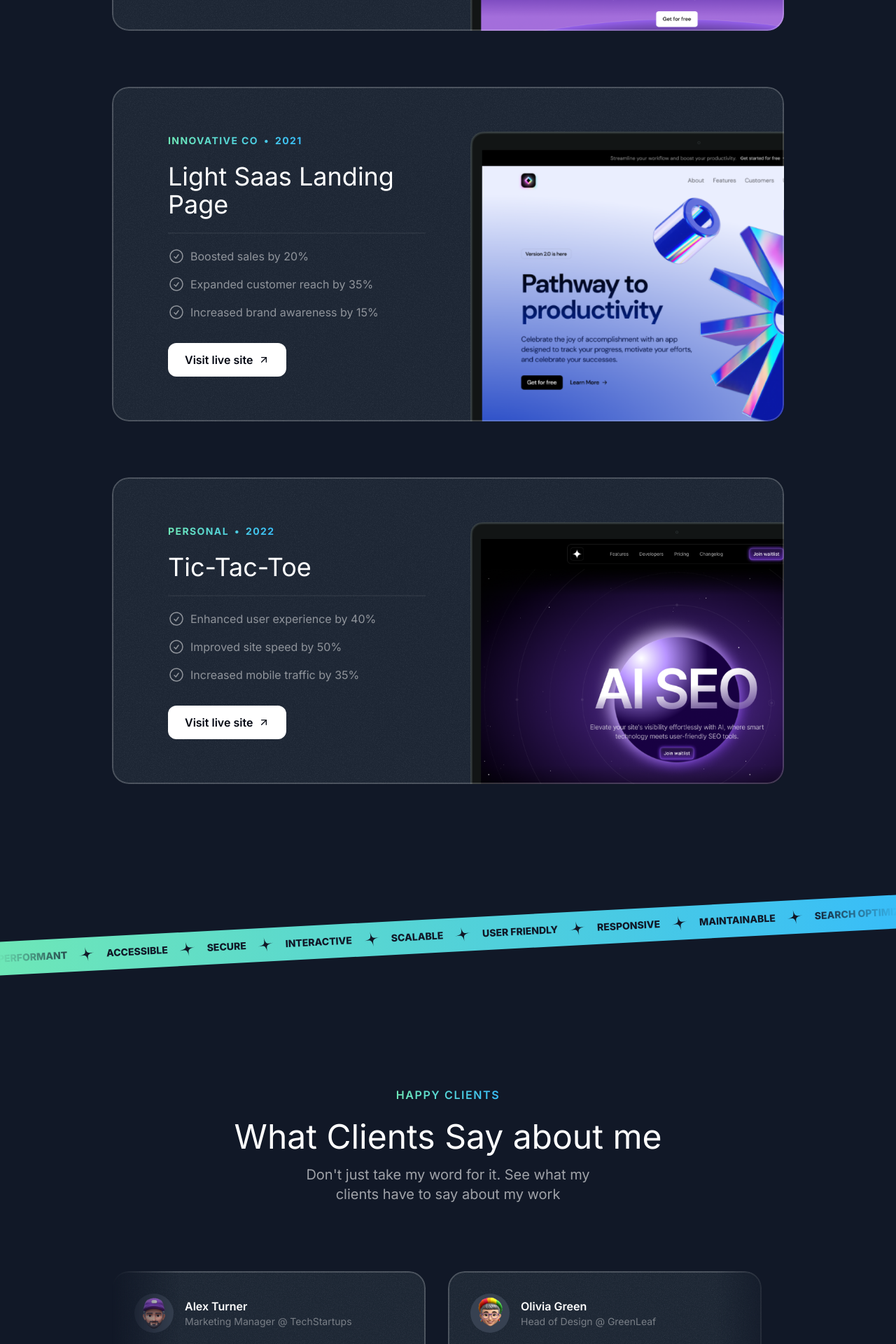
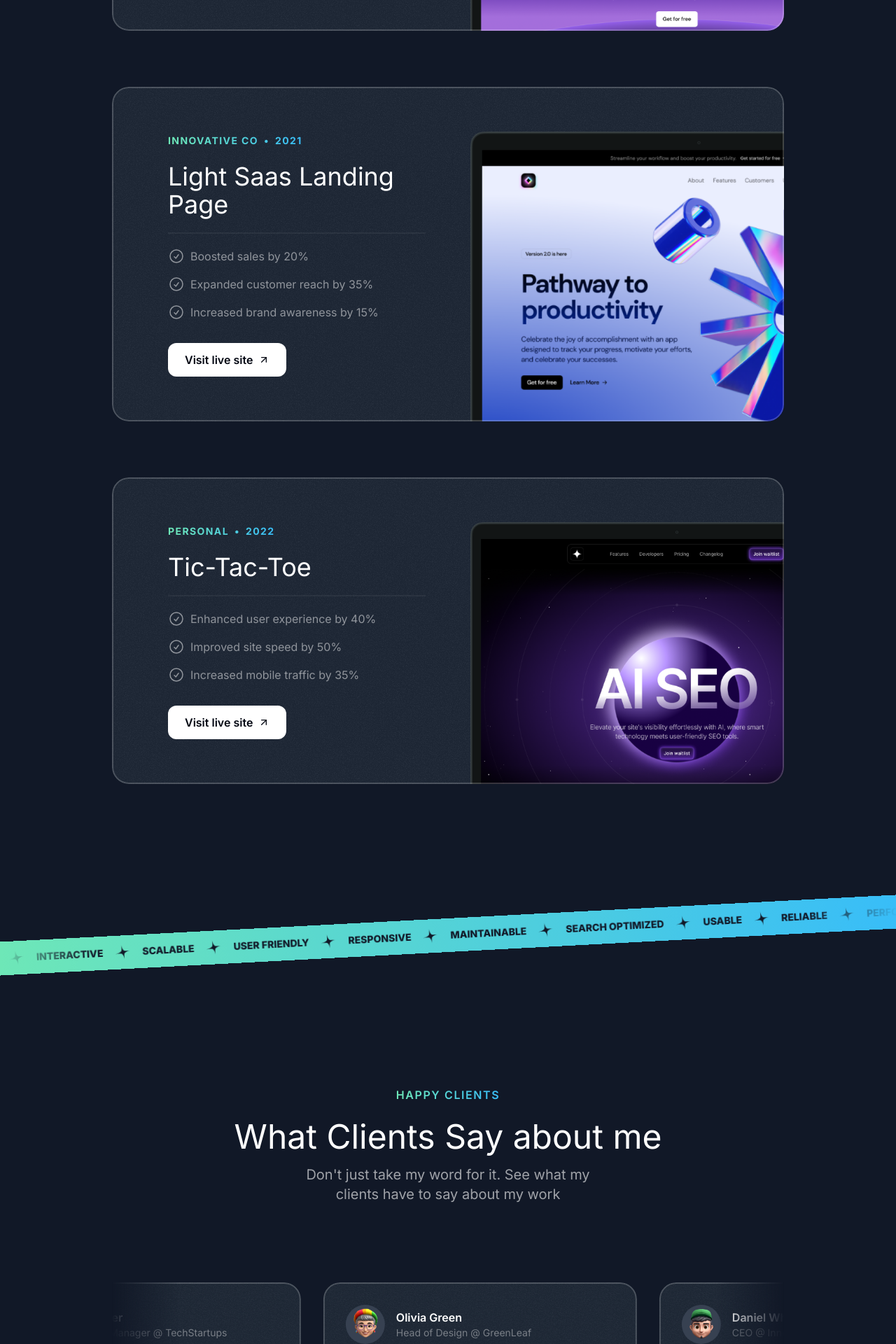
Before and after one commit to suystha7/Portfolio, a Next.js app: page / in a window 1280 px wide. Shown: the part 1660-3580 px from the top of the page at 70% size. Built offline with nearby package versions, Linux system fonts and the light colour scheme; a web font is replaced by a local one.

Commit message:
added animations

```diff
--- a/package.json
+++ b/package.json
@@ -10,7 +10,7 @@
   },
   "dependencies": {
     "@svgr/webpack": "^8.1.0",
-    "framer-motion": "^11.3.21",
+    "framer-motion": "^11.18.2",
     "next": "14.2.5",
     "react": "^18",
     "react-dom": "^18",
--- a/src/components/Card.tsx
+++ b/src/components/Card.tsx
@@ -1,11 +1,12 @@
 import grainImage from "@/assets/images/grain.jpg";
-import { PropsWithChildren } from "react";
+import { ComponentPropsWithoutRef, PropsWithChildren } from "react";
 import { twMerge } from "tailwind-merge";
 
 export const Card = ({
   className,
   children,
-}: PropsWithChildren<{ className?: string }>) => {
+  ...other
+}: ComponentPropsWithoutRef<"div">) => {
   return (
     <>
       <div
@@ -13,6 +14,7 @@ export const Card = ({
           "bg-gray-800 rounded-3xl relative z-0 after:content-[''] overflow-hidden after:z-10 after:absolute after:inset-0 after:outline-2 after:outline after:-outline-offset-2 after:rounded-3xl after:outline-white/20 after:pointer-events-none",
           className
         )}
+        {...other}
       >
         <div
           className="absolute inset-0 -z-10 opacity-5"
--- a/src/components/ToolboxItem.tsx
+++ b/src/components/ToolboxItem.tsx
@@ -1,4 +1,4 @@
-import React from "react";
+import React, { Fragment } from "react";
 import { TechIcon } from "./TechIcon";
 import { twMerge } from "tailwind-merge";
 
@@ -23,6 +23,9 @@ export const ToolboxItem = ({
             itemsWrapperClassName
           )}
         >
+          {[...new Array(2)].fill(0).map((_, idx) => {
+            return (
+              <Fragment key={idx}>
                 {items.map((toolboxItem) => (
                   <div
                     key={toolboxItem.title}
@@ -32,6 +35,9 @@ export const ToolboxItem = ({
                     <span className="font-semibold">{toolboxItem.title}</span>
                   </div>
                 ))}
+              </Fragment>
+            );
+          })}
         </div>
       </div>
     </>
--- a/src/sections/About.tsx
+++ b/src/sections/About.tsx
@@ -1,3 +1,4 @@
+"use client";
 import Image from "next/image";
 import { Card } from "@/components/Card";
 import { SectionHeader } from "@/components/SectionHeader";
@@ -7,8 +8,12 @@ import SmileEmoji from "@/assets/images/memoji-smile.png";
 import { myHobbies, toolboxItems } from "@/data";
 import { CardHeader } from "@/components/CardHeader";
 import { ToolboxItem } from "@/components/ToolboxItem";
+import { motion } from "framer-motion";
+import { useRef } from "react";
 
 export const AboutSection = () => {
+  const constraintRef = useRef(null);
+
   return (
     <div>
       <section className="py-20 lg:py-28">
@@ -38,11 +43,15 @@ export const AboutSection = () => {
                   digital experiences"
                   className=""
                 />
-                <ToolboxItem items={toolboxItems} className="" />
+                <ToolboxItem
+                  items={toolboxItems}
+                  className=""
+                  itemsWrapperClassName="animate-move-left [animation-duration:30s]"
+                />
                 <ToolboxItem
                   items={toolboxItems}
                   className="mt-6"
-                  itemsWrapperClassName="-translate-x-1/2"
+                  itemsWrapperClassName="animate-move-right [animation-duration:15s]"
                 />
               </Card>
             </div>
@@ -54,21 +63,23 @@ export const AboutSection = () => {
                   description="Explore my interests & hobbies beyond the digital relam"
                   className="px-6 py-6"
                 />
-                <div className="relative flex-1">
+                <div className="relative flex-1" ref={constraintRef}>
                   {myHobbies.map((myHobby) => (
-                    <div
+                    <motion.div
                       key={myHobby.title}
                       className="inline-flex items-center gap-2 px-6 bg-gradient-to-r from-emerald-300 to-sky-400 rounded-full py-1.5 absolute"
                       style={{
                         left: myHobby.left,
                         top: myHobby.top,
                       }}
+                      drag
+                      dragConstraints={constraintRef}
                     >
                       <span className="font-medium text-gray-950">
                         {myHobby.title}
                       </span>
                       <span>{myHobby.emoji}</span>
-                    </div>
+                    </motion.div>
                   ))}
                 </div>
               </Card>
@@ -79,7 +90,9 @@ export const AboutSection = () => {
                   alt="map image"
                   className="h-full w-full object-cover object-left-top"
                 />
-                <div className="absolute top-1/2 left-1/2 -translate-x-1/2 -translate-y-1/2 size-20 rounded-full bg-gradient-to-r from-emerald-300 to-sky-400 after:content-[''] after:absolute  after:inset-0 after:outline after:outline-2 after:-outline-offset-2 after:rounded-full after:outline-gray-950/30">
+                <div className="absolute top-1/2 left-1/2 -translate-x-1/2 -translate-y-1/2 size-20 rounded-full after:content-[''] after:absolute  after:inset-0 after:outline after:outline-2 after:-outline-offset-2 after:rounded-full after:outline-gray-950/30">
+                  <div className="absolute inset-0 rounded-full bg-gradient-to-r from-emerald-300 to-sky-400 -z-20 animate-ping [animation-duration:2s]"></div>
+                  <div className="absolute inset-0 rounded-full bg-gradient-to-r from-emerald-300 to-sky-400 -z-10"></div>
                   <Image src={SmileEmoji} alt="smile" className="size-20" />
                 </div>
               </Card>
--- a/src/sections/Projects.tsx
+++ b/src/sections/Projects.tsx
@@ -16,10 +16,13 @@ export const ProjectsSection = () => {
         />
 
         <div className="flex flex-col mt-10 md:mt-20 gap-20">
-          {portfolioProjects.map((project) => (
+          {portfolioProjects.map((project, index) => (
             <Card
               key={project.title}
-              className="px-8 pt-8 pb-0 md:pt-12 md:px-10 lg:pt-16 lg:px-20"
+              className="px-8 pt-8 pb-0 md:pt-12 md:px-10 lg:pt-16 lg:px-20 sticky"
+              style={{
+                top: `calc(64px + ${index * 30}px`,
+              }}
             >
               <div className="lg:grid lg:grid-cols-2 lg:gap-16">
                 <div className="lg:pb-16">
--- a/src/sections/Tape.tsx
+++ b/src/sections/Tape.tsx
@@ -1,12 +1,16 @@
 import Star from "@/assets/icons/star.svg";
 import { words } from "@/data";
+import { Fragment } from "react";
 
 export const TapeSection = () => {
   return (
-    <div className="py-16 lg:py-24  overflow-x-clip ">
+    <div className="py-16 lg:py-24 overflow-x-clip ">
       <div className="bg-gradient-to-r from-emerald-300 to-sky-400 -rotate-3 -mx-1">
         <div className="flex mask-gradient-t">
-          <div className="flex flex-none gap-4 py-3">
+          <div className="flex flex-none gap-4 pr-4 py-3 animate-move-left [animation-duration:30s] ">
+            {[...new Array(2)].fill(0).map((_, idx) => {
+              return (
+                <Fragment key={idx}>
                   {words.map((word) => (
                     <div key={word} className="inline-flex items-center gap-4">
                       <span className="text-gray-900 uppercase font-extrabold text-sm">
@@ -15,6 +19,9 @@ export const TapeSection = () => {
                       <Star className="size-6 text-gray-900 -rotate-12" />
                     </div>
                   ))}
+                </Fragment>
+              );
+            })}
           </div>
         </div>
       </div>
--- a/src/sections/Testimonials.tsx
+++ b/src/sections/Testimonials.tsx
@@ -2,6 +2,7 @@ import Image from "next/image";
 import { SectionHeader } from "@/components/SectionHeader";
 import { Card } from "@/components/Card";
 import { testimonials } from "@/data";
+import { Fragment } from "react";
 
 export const TestimonialsSection = () => {
   return (
@@ -14,12 +15,15 @@ export const TestimonialsSection = () => {
         about my work"
         />
 
-        <div className="mt-16 lg:mt-24 flex overflow-x-clip mask-gradient-t">
-          <div className="flex flex-none gap-8">
+        <div className="mt-12 lg:mt-24 flex overflow-x-clip mask-gradient-t py-4 -my-4">
+          <div className="flex flex-none gap-8 pr-8 animate-move-left [animation-duration:90s] hover:[animation-play-state:paused]">
+            {[...new Array(2)].fill(0).map((_, idx) => {
+              return (
+                <Fragment key={idx}>
                   {testimonials.map((testimonial) => (
                     <Card
                       key={testimonial.name}
-                className="max-w-xs md:p-8 md:max-w-md p-6"
+                      className="max-w-xs md:p-8 md:max-w-md p-6 hover:-rotate-3 transition duration-300"
                     >
                       <div className="flex gap-4 items-center">
                         <div className="size-14 bg-gray-700 inline-flex items-center justify-center rounded-full flex-shrink-0">
@@ -30,7 +34,9 @@ export const TestimonialsSection = () => {
                           />
                         </div>
                         <div>
-                    <div className="font-semibold">{testimonial.name}</div>
+                          <div className="font-semibold">
+                            {testimonial.name}
+                          </div>
                           <div className="text-sm text-white/40">
                             {testimonial.position}
                           </div>
@@ -41,6 +47,9 @@ export const TestimonialsSection = () => {
                       </p>
                     </Card>
                   ))}
+                </Fragment>
+              );
+            })}
           </div>
         </div>
       </div>
--- a/tailwind.config.ts
+++ b/tailwind.config.ts
@@ -25,6 +25,35 @@ const config: Config = {
         sans: "var(--font-sans)",
         serif: "var(--font-sefif)",
       },
+      animation: {
+        "ping-large": "ping-large 1s ease-in-out infinite",
+        "move-left": "move-left 1s linear infinite",
+        "move-right": "move-right 1s linear infinite"
+      },
+      keyframes:{
+        "ping-large":{
+          "75%, 100%": {
+            transform: "scale(3)",
+            opacity: "0"
+          }
+        },
+        "move-left":{
+          "0%":{
+            transform: "translateX(0%)",
+          },
+          "100%":{
+            transform: "translateX(-50%)",
+          }
+        },
+        "move-right":{
+          "0%":{
+            transform: "translateX(-50%)",
+          },
+          "100%":{
+            transform: "translateX(0%)",
+          }
+        }
+      },
     },
   },
   plugins: [],
```
Also changed, not shown: 1 other file (tests, documents, lock files or other folders). Lines whose indentation alone changed are shown as unchanged.
